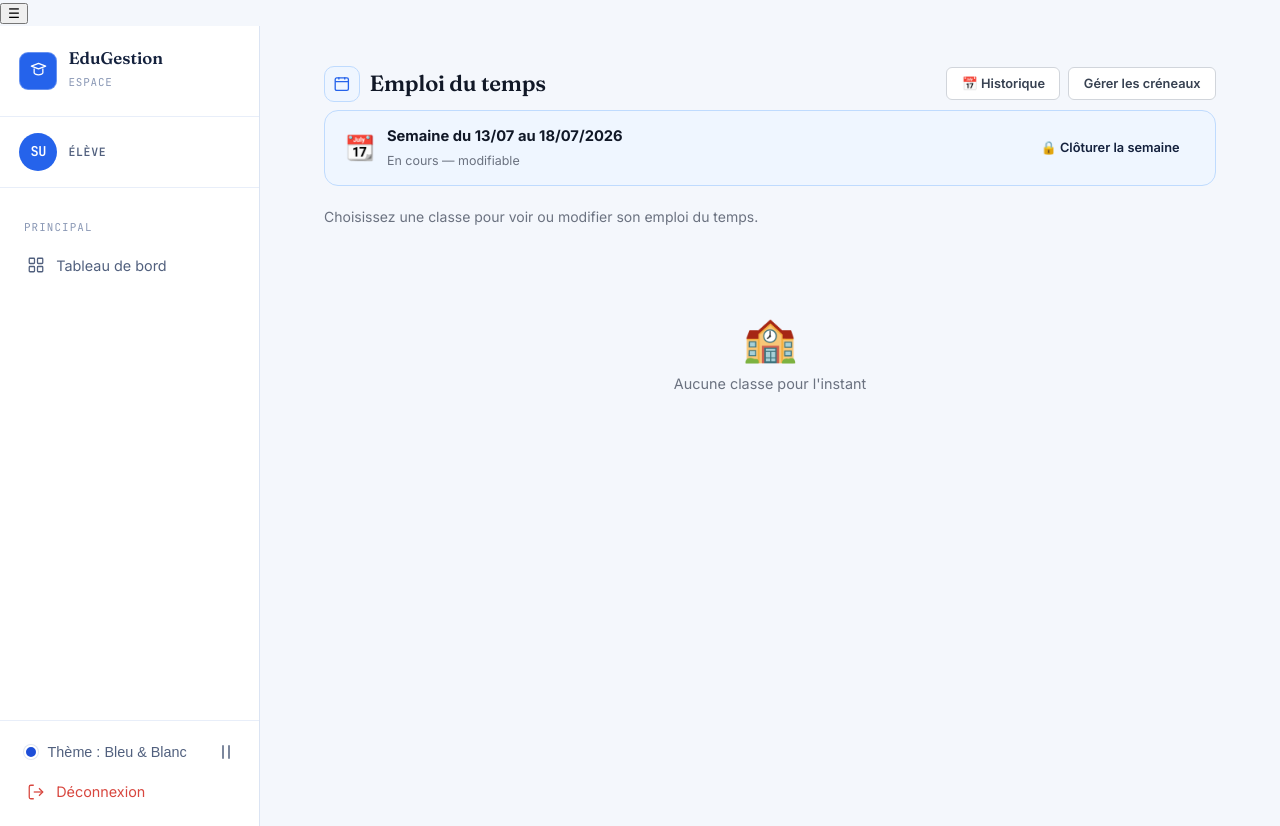
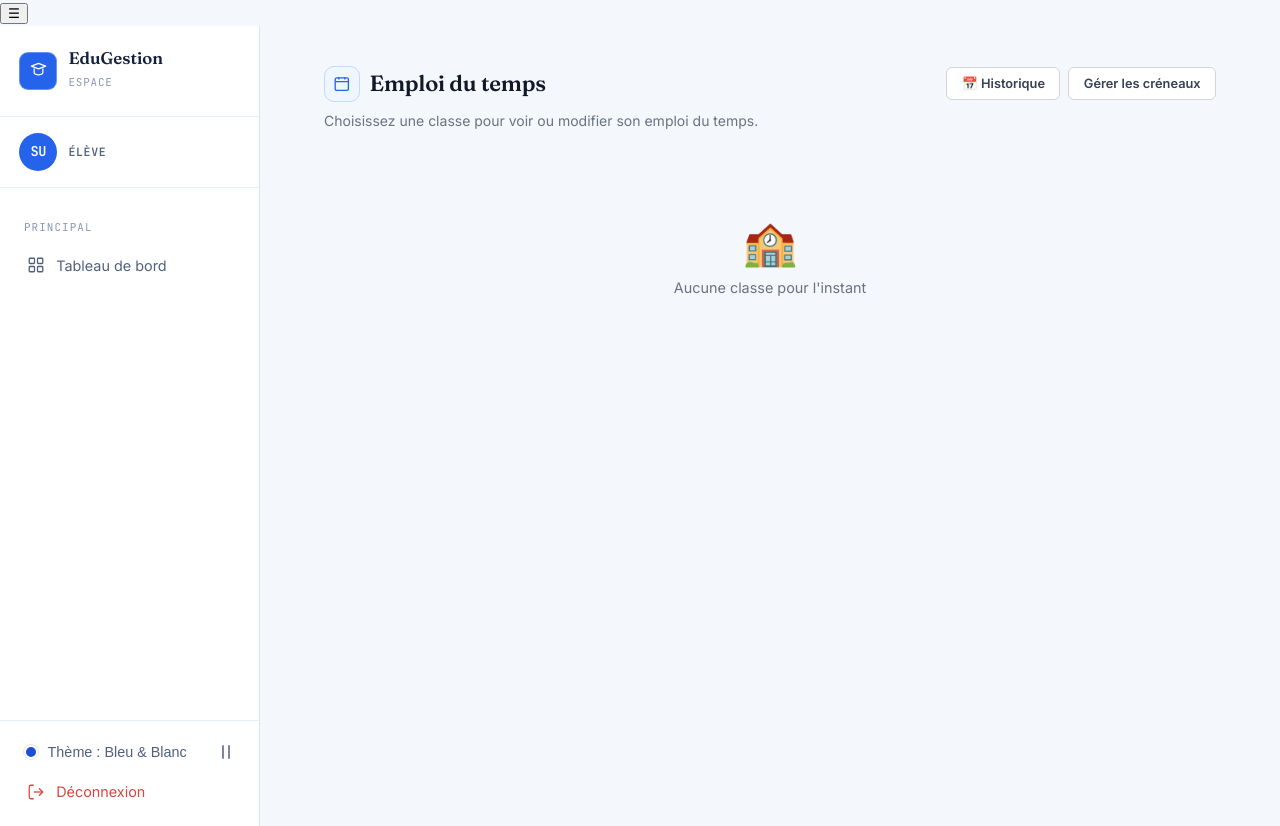
Before and after one commit to pavel020406/edugestion, a Django app: page /emploi/ in a window 1280 px wide. Run offline with Django 5.2, Linux system fonts and the light colour scheme; the visitor is signed in with stand-in values (Sample User, id 1); data comes from the database, SQL or seed files in the repository; data that the repository does not hold is empty.

Commit message:
Description de la modification

```diff
--- a/administrateur/views.py
+++ b/administrateur/views.py
@@ -2083,17 +2083,7 @@ def add_creneau(request, creneau_id=None):
 # EMPLOI DU TEMPS — par semaine, historique, clôture
 # ============================================================
 
-@login_required
-def emploi_du_temps_classes(request):
-    """Étape 1 : choix de la classe, avec sélecteur de semaine."""
-    classes = Classe.objects.select_related('salle').all()
-    semaine = _get_semaine_demandee(request)
-
-    return render(request, 'admin_dashboard/emploi/emploi_classes.html', {
-        'classes'     : classes,
-        'semaine'     : semaine,
-        'active_page' : 'emploi',
-    })
+
 
 
 
@@ -2158,25 +2148,56 @@ def historique_semaines(request):
     })
 
 @login_required
+def emploi_du_temps_classes(request):
+    """Étape 1 : choix de la classe. Plus de sélecteur de semaine."""
+    classes = Classe.objects.select_related('salle').all()
+    return render(request, 'admin_dashboard/emploi/emploi_classes.html', {
+        'classes'     : classes,
+        'active_page' : 'emploi',
+    })
+
+from .models import EmploiVerrou
+
+@login_required
 def emploi_du_temps_grille(request, classe_id):
-    """Grille jour × créneau pour une classe, pour une semaine donnée."""
+    """
+    Grille jour × créneau pour une classe, valable pour toute l'année.
+    Peut être verrouillée par l'admin une fois finalisée ; il faut
+    déverrouiller pour la remodifier ensuite.
+    """
     classe   = get_object_or_404(Classe, id=classe_id)
     creneaux = CreneauHoraire.objects.all()
     matieres_classe = classe.matieres.all()
     enseignants     = Enseignant.objects.all()
 
-    semaine = _get_semaine_demandee(request)
-
-    # Dates réelles de cette semaine (lundi à samedi)
-    jours_ordonnes = [code for code, _ in CreneauHoraire.JOUR_CHOICES]
-    dates_semaine  = {}
-    for i, jour in enumerate(jours_ordonnes):
-        dates_semaine[jour] = semaine.date_debut + timedelta(days=i)
+    verrou = EmploiVerrou.objects.filter(classe=classe).first()
+    est_verrouille = verrou.verrouille if verrou else False
 
     if request.method == 'POST':
-        if semaine.cloturee:
-            messages.error(request, "Cette semaine est clôturée, modification impossible.")
-            return redirect(f"{request.path}?semaine_id={semaine.id}")
+        action = request.POST.get('action', 'enregistrer')
+
+        # ── Déverrouiller ──
+        if action == 'deverrouiller':
+            if verrou:
+                verrou.verrouille = False
+                verrou.save(update_fields=['verrouille'])
+            messages.success(request, f"✓ Emploi du temps de {classe} déverrouillé.")
+            return redirect(request.path)
+
+        # ── Verrouiller ──
+        if action == 'verrouiller':
+            verrou, _ = EmploiVerrou.objects.get_or_create(classe=classe)
+            verrou.verrouille     = True
+            verrou.verrouille_le  = timezone.now()
+            verrou.verrouille_par = request.user
+            verrou.save()
+            messages.success(request, f"✓ Emploi du temps de {classe} verrouillé pour l'année.")
+            return redirect(request.path)
+
+        # ── Enregistrer (bloqué si verrouillé) ──
+        if est_verrouille:
+            messages.error(request, "L'emploi du temps est verrouillé. Déverrouillez-le d'abord pour le modifier.")
+            return redirect(request.path)
 
         erreurs      = []
         affectations = {}
@@ -2192,13 +2213,12 @@ def emploi_du_temps_grille(request, classe_id):
                     'enseignant_id': enseignant_id or None,
                 }
 
-        # Conflit enseignant (au sein de la même semaine)
         for creneau_id, affect in affectations.items():
             ens_id = affect['enseignant_id']
             if not ens_id:
                 continue
             conflit = EmploiDuTemps.objects.filter(
-                semaine=semaine, creneau_id=creneau_id, enseignant_id=ens_id
+                creneau_id=creneau_id, enseignant_id=ens_id
             ).exclude(classe=classe).select_related('classe', 'creneau', 'enseignant').first()
             if conflit:
                 c   = CreneauHoraire.objects.get(id=creneau_id)
@@ -2211,7 +2231,7 @@ def emploi_du_temps_grille(request, classe_id):
         if erreurs:
             for e in erreurs:
                 messages.error(request, e)
-            return redirect(f"{request.path}?semaine_id={semaine.id}")
+            return redirect(request.path)
 
         for creneau in creneaux:
             if creneau.est_pause:
@@ -2219,32 +2239,39 @@ def emploi_du_temps_grille(request, classe_id):
             if creneau.id in affectations:
                 affect = affectations[creneau.id]
                 EmploiDuTemps.objects.update_or_create(
-                    semaine=semaine, classe=classe, creneau=creneau,
+                    classe=classe, creneau=creneau,
                     defaults={
                         'matiere_id'   : affect['matiere_id'],
                         'enseignant_id': affect['enseignant_id'],
                     },
                 )
             else:
-                EmploiDuTemps.objects.filter(
-                    semaine=semaine, classe=classe, creneau=creneau
-                ).delete()
-
-        messages.success(request, "Emploi du temps enregistré pour cette semaine.")
-        return redirect(f"{request.path}?semaine_id={semaine.id}")
+                EmploiDuTemps.objects.filter(classe=classe, creneau=creneau).delete()
+
+        messages.success(request, "Emploi du temps mis à jour avec succès.")
+        return redirect(request.path)
 
     # ── GET : construit la grille ──
     emplois_existants = {
         e.creneau_id: e
-        for e in EmploiDuTemps.objects.filter(semaine=semaine, classe=classe)
+        for e in EmploiDuTemps.objects.filter(classe=classe)
         .select_related('matiere', 'enseignant')
     }
 
+    # Le bouton "Appel" n'a de sens que pour le jour d'aujourd'hui
+    # (l'appel se fait au jour le jour, pas sur toute l'année)
+    aujourd_hui  = date.today()
+    jours_python = ['lundi', 'mardi', 'mercredi', 'jeudi', 'vendredi', 'samedi', 'dimanche']
+    jour_actuel  = jours_python[aujourd_hui.weekday()]
+
+    appels_verrouilles_aujourdhui = set(
+        AppelVerrouille.objects.filter(classe=classe, date=aujourd_hui)
+        .values_list('creneau_id', flat=True)
+    )
+
     libelles_jours = dict(CreneauHoraire.JOUR_CHOICES)
-    entetes_jours  = [
-        {'code': j, 'libelle': libelles_jours[j], 'date': dates_semaine[j]}
-        for j in jours_ordonnes
-    ]
+    jours_ordonnes = [code for code, _ in CreneauHoraire.JOUR_CHOICES]
+    entetes_jours  = [{'code': j, 'libelle': libelles_jours[j]} for j in jours_ordonnes]
 
     plages = {}
     for c in creneaux:
@@ -2260,10 +2287,15 @@ def emploi_du_temps_grille(request, classe_id):
                 cellules.append(None)
                 continue
             emploi = emplois_existants.get(cr.id)
+            a_cours = emploi is not None and emploi.matiere_id is not None
             cellules.append({
                 'creneau_id'   : cr.id,
                 'matiere_id'   : emploi.matiere_id    if emploi else None,
                 'enseignant_id': emploi.enseignant_id if emploi else None,
+                'a_cours'      : a_cours,
+                # Bouton appel affiché SEULEMENT sur la colonne du jour actuel
+                'date'         : aujourd_hui if (jour == jour_actuel and a_cours) else None,
+                'verrouille'   : cr.id in appels_verrouilles_aujourdhui,
             })
         lignes_grille.append({
             'heure_debut': hd, 'heure_fin': hf,
@@ -2271,22 +2303,17 @@ def emploi_du_temps_grille(request, classe_id):
             'cellules'   : cellules,
         })
 
-    # Historique des semaines (pour le sélecteur)
-    semaines_historique = SemaineScolaire.objects.all().order_by('-date_debut')[:12]
-
     return render(request, 'admin_dashboard/emploi/emploi_grille.html', {
-        'classe'              : classe,
-        'lignes_grille'       : lignes_grille,
-        'entetes_jours'       : entetes_jours,
-        'matieres_classe'     : matieres_classe,
-        'enseignants'         : enseignants,
-        'semaine'             : semaine,
-        'semaines_historique' : semaines_historique,
-        'active_page'         : 'emploi',
-    })
-
-
-
+        'classe'          : classe,
+        'lignes_grille'   : lignes_grille,
+        'entetes_jours'   : entetes_jours,
+        'jours_ordonnes'  : jours_ordonnes,
+        'matieres_classe' : matieres_classe,
+        'enseignants'     : enseignants,
+        'est_verrouille'  : est_verrouille,
+        'verrou_info'     : verrou,
+        'active_page'     : 'emploi',
+    })
 
 @login_required
 def delete_creneau(request, creneau_id):
--- a/templates/admin_dashboard/emploi/emploi_classes.html
+++ b/templates/admin_dashboard/emploi/emploi_classes.html
@@ -37,30 +37,7 @@
   </div>
 {% endif %}
 
-<!-- ── Bandeau semaine en cours ── -->
-<div class="semaine-bandeau {% if semaine.cloturee %}semaine-cloturee{% endif %}">
-  <div class="semaine-info">
-    <span class="semaine-icon">{% if semaine.cloturee %}🔒{% else %}📆{% endif %}</span>
-    <div>
-      <strong>
-        Semaine du {{ semaine.date_debut|date:"d/m" }} au {{ semaine.date_fin|date:"d/m/Y" }}
-      </strong>
-      <span class="semaine-statut">
-        {% if semaine.cloturee %}
-          Clôturée le {{ semaine.cloturee_le|date:"d/m/Y à H:i" }}
-        {% else %}
-          En cours — modifiable
-        {% endif %}
-      </span>
-    </div>
-  </div>
 
-  {% if not semaine.cloturee %}
-    <a href="{% url 'cloturer_semaine' semaine.id %}" class="btn btn-danger btn-sm">
-      🔒 Clôturer la semaine
-    </a>
-  {% endif %}
-</div>
 
 <p class="bulletin-breadcrumb-hint">Choisissez une classe pour voir ou modifier son emploi du temps.</p>
 
```
Also changed, not shown: administrateur/models.py (+35 -32 lines), templates/secretaire_dashboard/base_dashboard.html (+20 -7 lines), administrateur/migrations/0006_alter_emploidutemps_options_and_more.py (added), administrateur/migrations/0007_emploiverrou.py (added).
